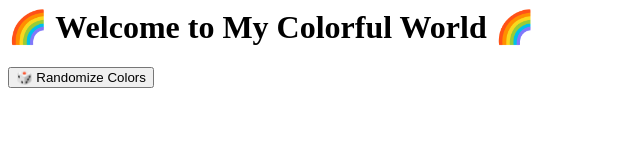
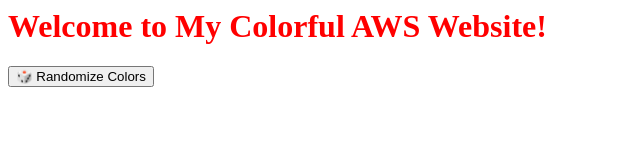
Before and after one commit to Ar12345105/colorful-aws-website, a plain HTML site: page index.html in a window 1280 px wide. Shown: the whole page, without its empty margins (0-640 px from the left). Drawn offline with Linux system fonts and the light colour scheme.

Commit message:
Update index.html

```diff
--- a/index.html
+++ b/index.html
@@ -1,6 +1,6 @@
 <body>
   <div>
-    <h1>🌈 Welcome to My Colorful World 🌈</h1>
+    <h1 style="color: red;">Welcome to My Colorful AWS Website!</h1>
     <button onclick="randomize()">🎲 Randomize Colors</button>
   </div>
 
```
